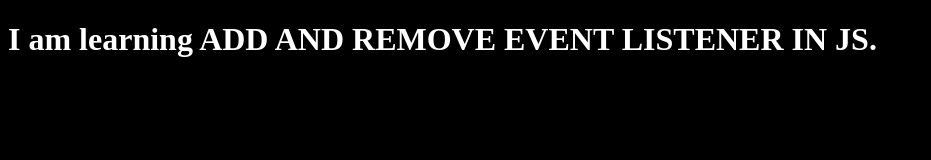
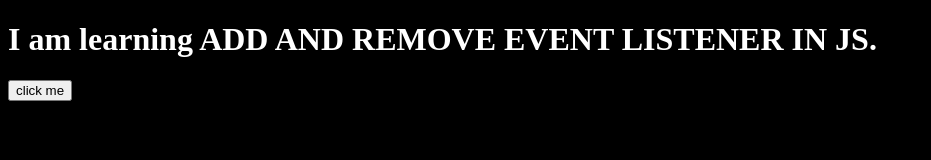
Before and after one commit to useranonymous001/100_Days_of_Learning_JS, a plain HTML site: page Day_16/event_listener.html in a window 1280 px wide. Shown: the whole page, without its empty margins (0-931 px from the left). Drawn offline with Linux system fonts and the light colour scheme.

Commit message:
Update event_listener.html

```diff
--- a/Day_16/event_listener.html
+++ b/Day_16/event_listener.html
@@ -6,6 +6,10 @@
 </head>
 <body>
     <h1>I am learning ADD AND REMOVE EVENT LISTENER IN JS.</h1>
+
+        <button id="touch">
+        click me
+    </button>
 <script src="event_listener.js">
 
 </script>
```
